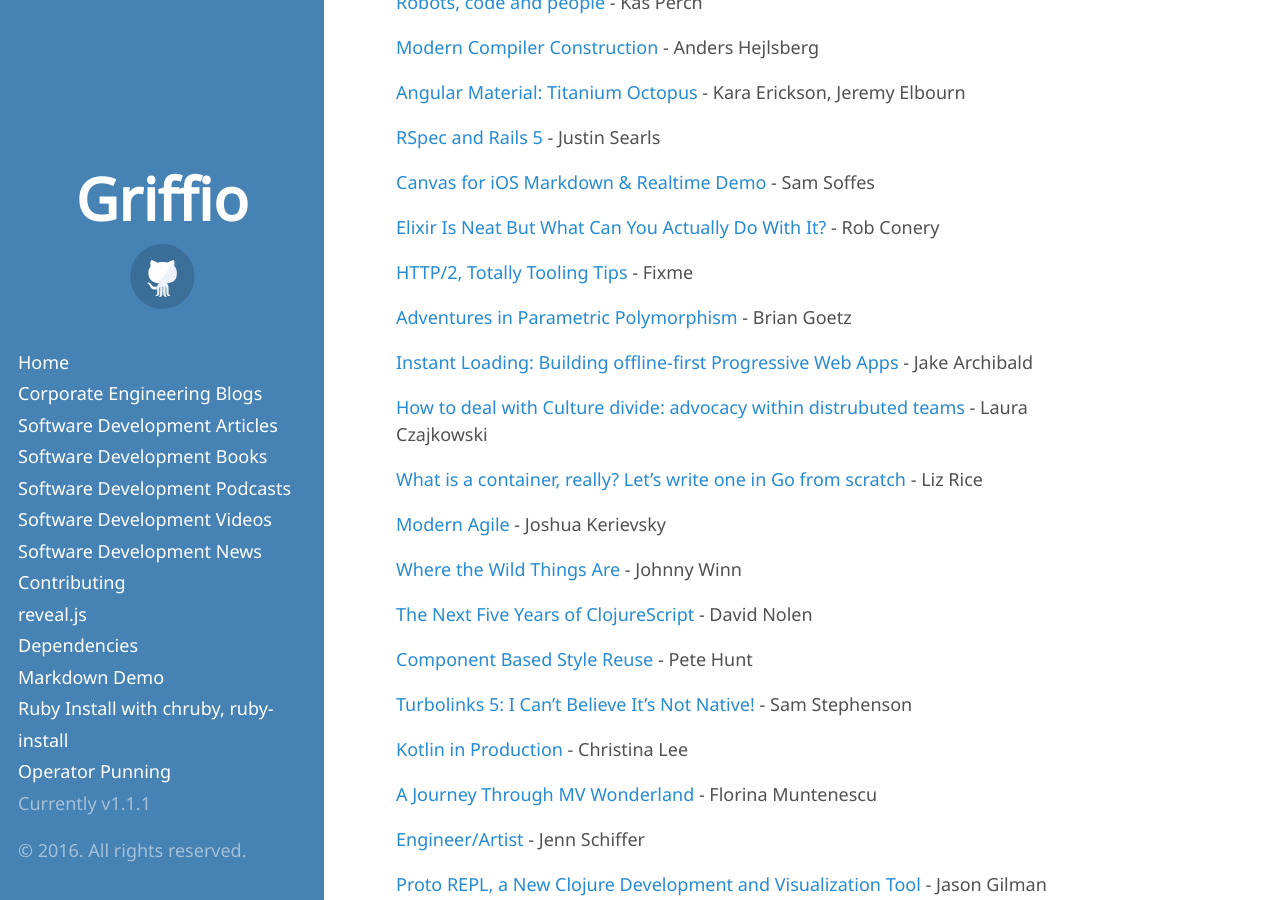
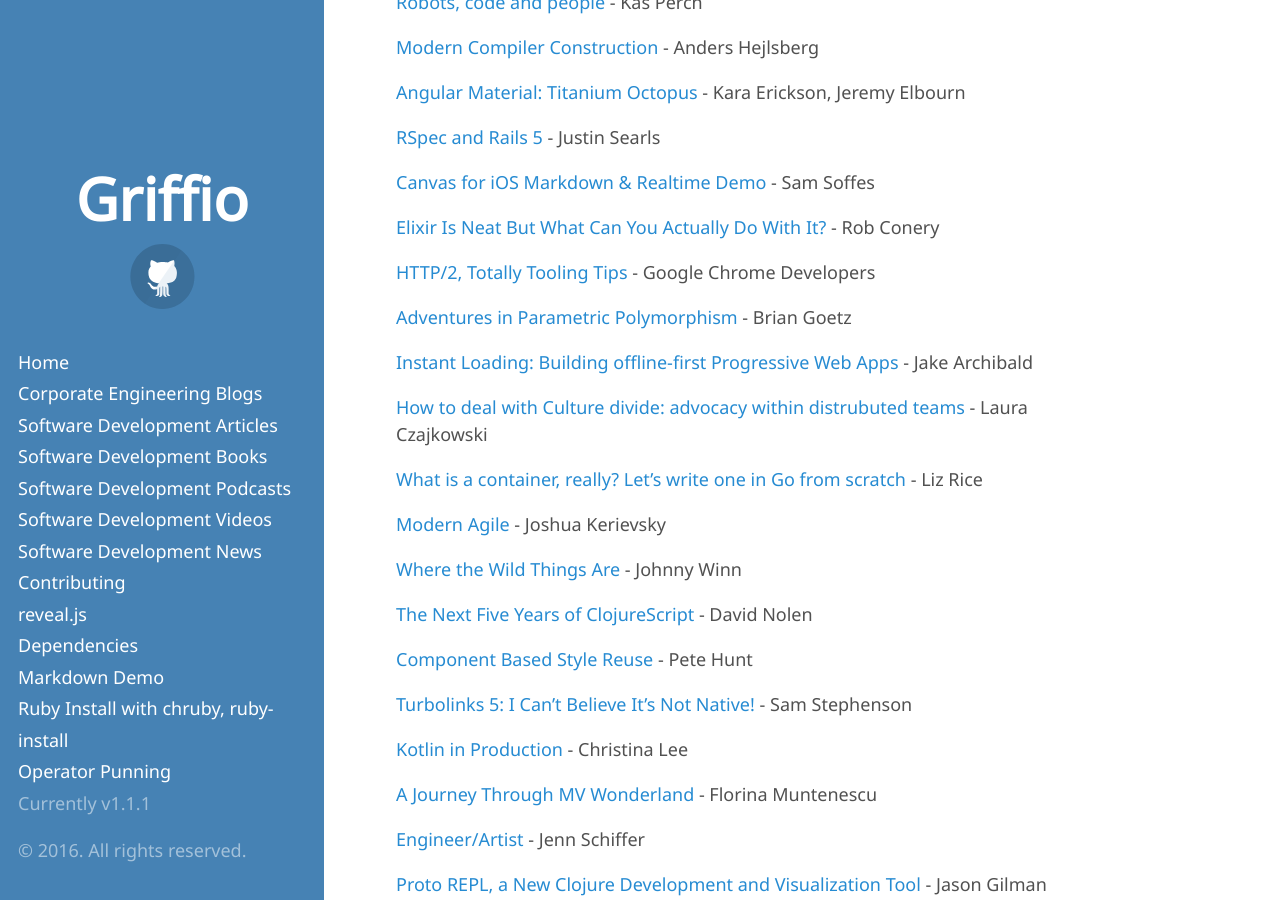
Before and after one commit to griffio/griffio.github.io, a Jekyll site: the page built from _posts/2016-12-25-Tech-talk-highlights.md, in a window 1280 px wide and 900 px high, scrolled down 526 px. Built offline with Jekyll 4.4.1, drawn with Linux system fonts in a browser that asks for light colours; some web fonts are replaced.

Commit message:
Update 2016-12-25-Tech-talk-highlights.md

```diff
--- a/_posts/2016-12-25-Tech-talk-highlights.md
+++ b/_posts/2016-12-25-Tech-talk-highlights.md
@@ -35,7 +35,7 @@
 
 [Elixir Is Neat But What Can You Actually Do With It?](https://vimeo.com/171317253) - Rob Conery
 
-[HTTP/2, Totally Tooling Tips](https://www.youtube.com/watch?v=qx9tHwhjkHs) - Fixme
+[HTTP/2, Totally Tooling Tips](https://www.youtube.com/watch?v=qx9tHwhjkHs) - Google Chrome Developers
 
 [Adventures in Parametric Polymorphism](https://www.youtube.com/watch?v=Tc9vs_HFHVo) - Brian Goetz
 
```
